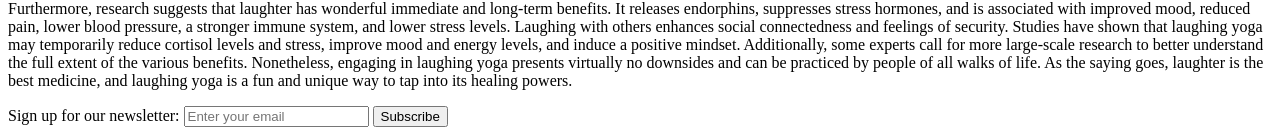
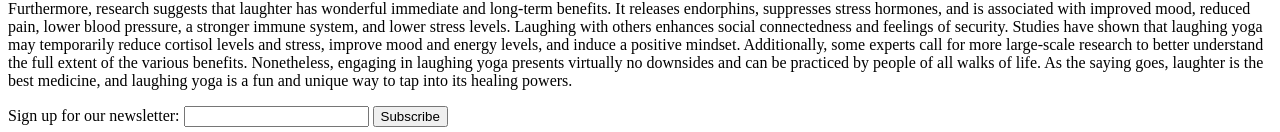
Before and after one commit to mikaylaslavin/mi349_blog, a plain HTML site: page index.html in a window 1280 px wide. Shown: the part 1421-1553 px from the top of the page. Drawn offline with Linux system fonts and the light colour scheme.

Commit message:
Fixing form

```diff
--- a/index.html
+++ b/index.html
@@ -62,13 +62,15 @@
         </p>
         <p>Furthermore, research suggests that laughter has wonderful immediate and long-term benefits. It releases endorphins, suppresses stress hormones, and is associated with improved mood, reduced pain, lower blood pressure, a stronger immune system, and lower stress levels. Laughing with others enhances social connectedness and feelings of security. Studies have shown that laughing yoga may temporarily reduce cortisol levels and stress, improve mood and energy levels, and induce a positive mindset. Additionally, some experts call for more large-scale research to better understand the full extent of the various benefits. Nonetheless, engaging in laughing yoga presents virtually no downsides and can be practiced by people of all walks of life. As the saying goes, laughter is the best medicine, and laughing yoga is a fun and unique way to tap into its healing powers.</p>
     </article>
+
     <div class="newsletter-form-container">
       <form>
         <label for="email">Sign up for our newsletter:
-        <input type="text" id="email" name="email" placeholder="Enter your email">
+        <input type="text" id="email" name="email">
         </label>
         <button>Subscribe</button>
       </form>
-  </div>
+    </div>
+
 </body>
 </html>
```
